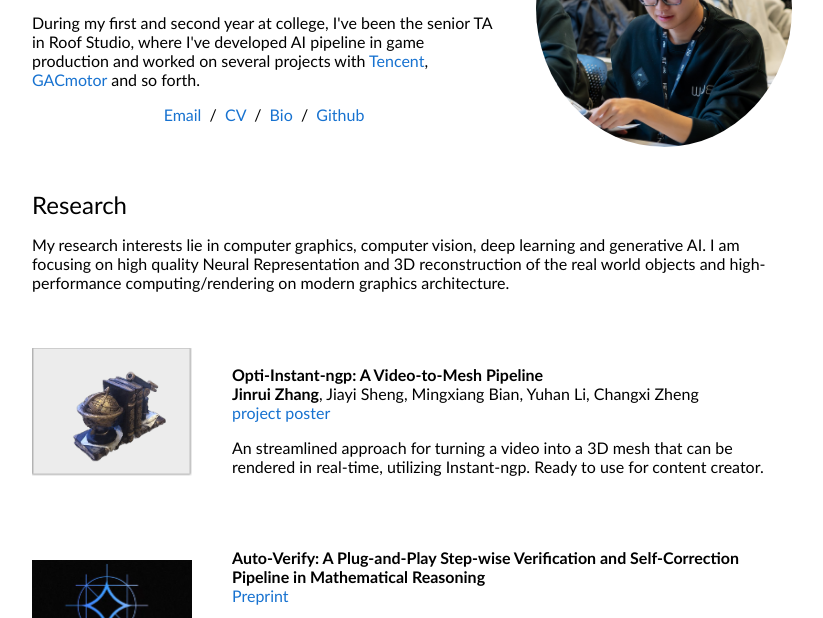
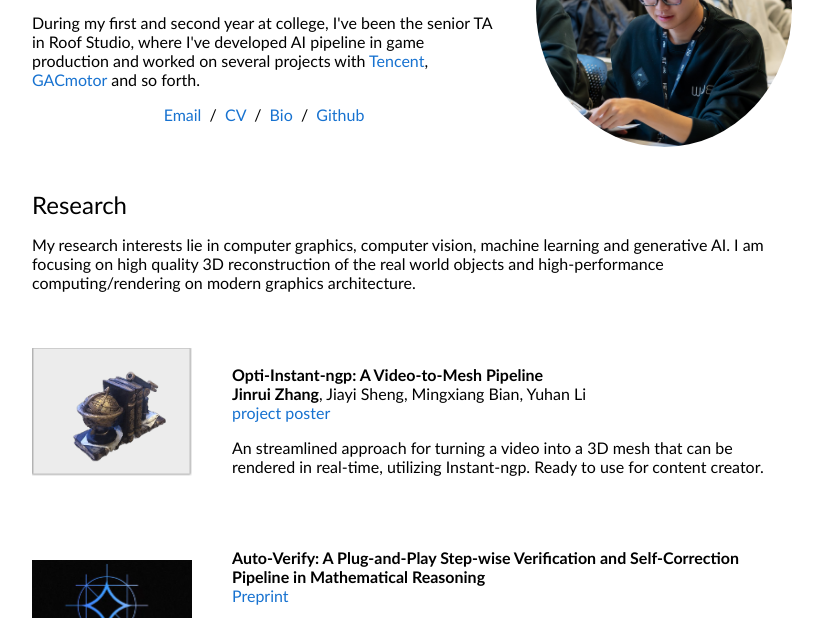
Before and after one commit to RZ-01/RZ-01.github.io, a plain HTML site: page index.html in a window 1280 px wide. Shown: the part 159-777 px from the top of the page, without its empty margins (228-1051 px from the left). Drawn offline with Linux system fonts and the light colour scheme.

Commit message:
new version

```diff
--- a/index.html
+++ b/index.html
@@ -44,7 +44,7 @@
               <td style="padding:20px;width:100%;vertical-align:middle">
                 <h2>Research</h2>
                 <p>
-                  My research interests lie in computer graphics, computer vision, deep learning and generative AI. I am focusing on high quality Neural Representation and 3D reconstruction of the real world objects and
+                  My research interests lie in computer graphics, computer vision, machine learning and generative AI. I am focusing on high quality 3D reconstruction of the real world objects and
                   high-performance computing/rendering on modern graphics architecture.
                 </p>
               </td>
@@ -64,8 +64,7 @@
 				<strong>Jinrui Zhang</strong>,
 				Jiayi Sheng,
 				Mingxiang Bian,
-				Yuhan Li,
-				Changxi Zheng
+				Yuhan Li
         <br>
         <a href="https://drive.google.com/file/d/1_wi9doFBbsM7rdyhOkGLsRGGuL-IvRuS/view?usp=sharing">project poster</a>
         <p>
```
Also changed, not shown: images/TransCG.png (added).
